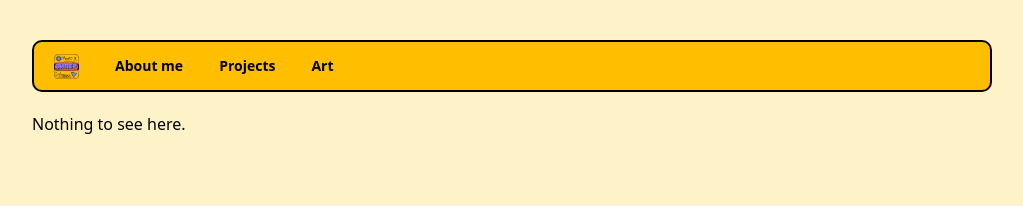
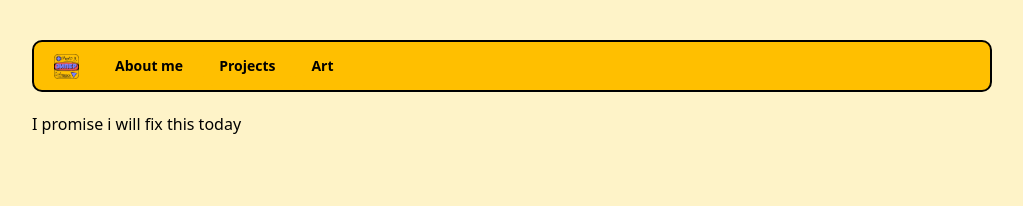
Before and after one commit to MarioStojcevski/MarioStojcevski, a React (Vite) app: page /#/about-me in a window 1280 px wide. Shown: the top 206 px of the page, without its empty margins (128-1151 px from the left). Built offline with nearby package versions, Linux system fonts and the light colour scheme.

Commit message:
adding new text to about section

```diff
--- a/src/pages/about-me.tsx
+++ b/src/pages/about-me.tsx
@@ -3,7 +3,7 @@ import Layout from "@/components/layout";
 const AboutMe = () => {
   return (
     <Layout>
-      Nothing to see here.
+      I promise i will fix this today
     </Layout>
   );
 };
```
